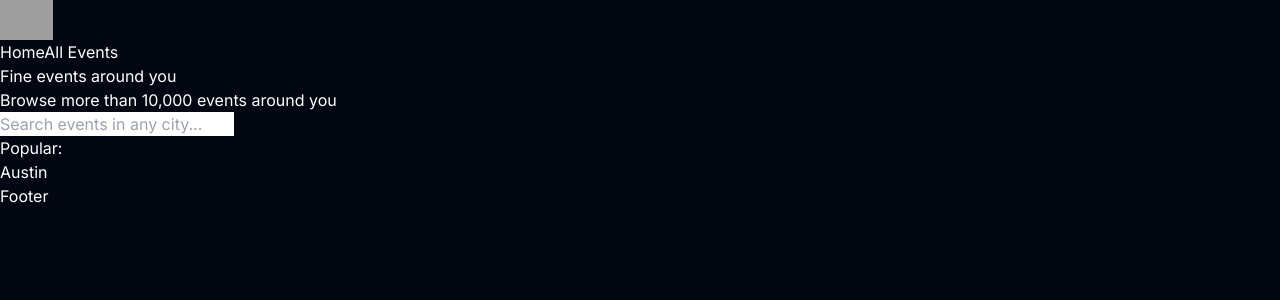
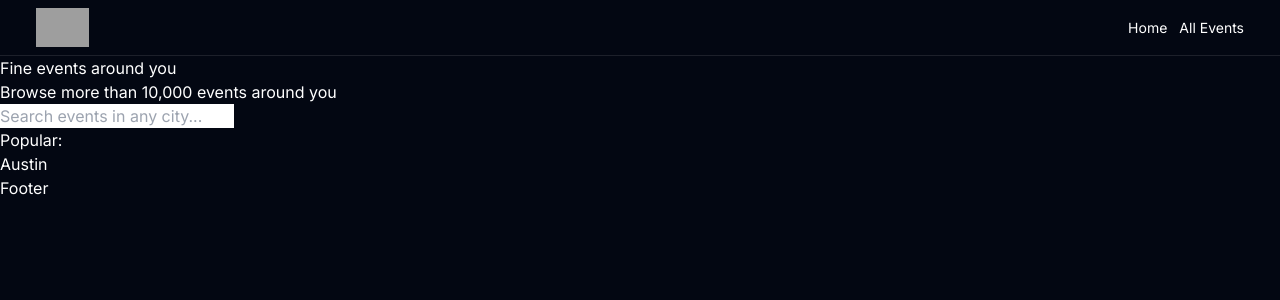
Before and after one commit to mlguels/evento, a Next.js app: page / in a window 1280 px wide. Shown: the top 300 px of the page. Built offline with nearby package versions, Linux system fonts and the light colour scheme; grey boxes are pictures that could not be loaded.

Commit message:
Add styling to nav bar

```diff
--- a/components/Header.tsx
+++ b/components/Header.tsx
@@ -3,10 +3,18 @@ import Logo from "./Logo";
 
 export default function Header() {
   return (
-    <header>
+    <header className="flex items-center justify-between border-b border-white/10 h-14 px-3 sm:px-9">
       <Logo />
-      <Link href="/">Home</Link>
-      <Link href="/events/all">All Events</Link>
+      <nav>
+        <ul className="flex gap-3 text-sm">
+          <li>
+            <Link href="/">Home</Link>
+          </li>
+          <li>
+            <Link href="/events/all">All Events</Link>
+          </li>
+        </ul>
+      </nav>
     </header>
   );
 }
```
